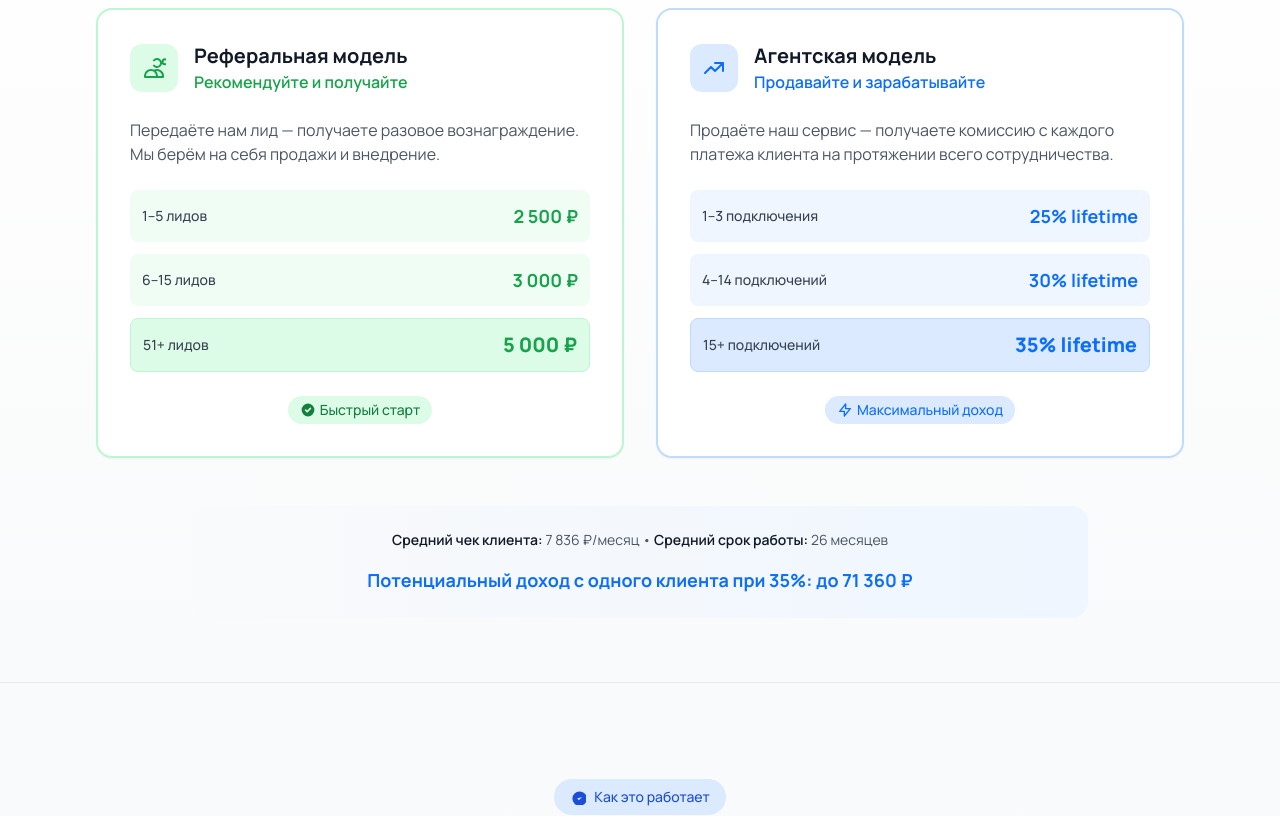
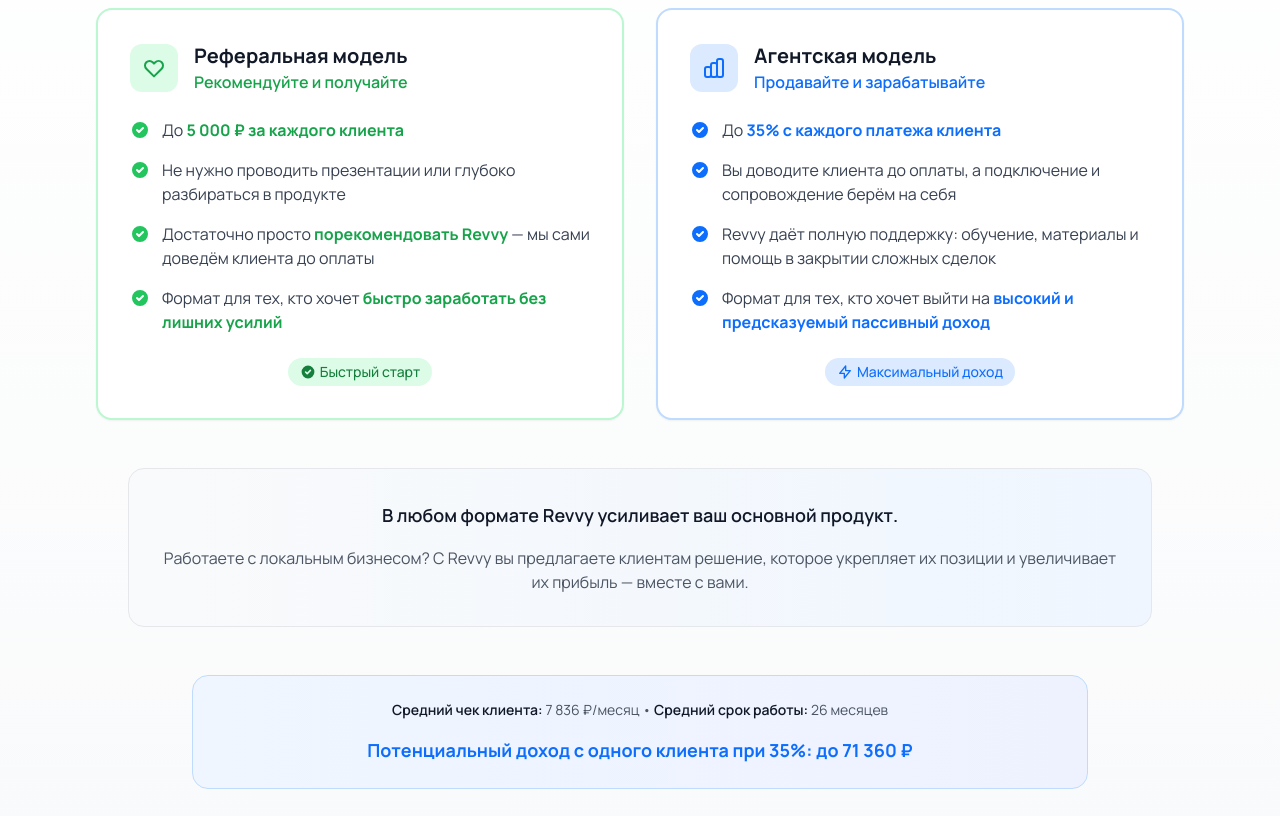
Before and after one commit to tsycunoff/revvy-partners, a React (Vite) app: page / in a window 1280 px wide. Shown: the part 980-1796 px from the top of the page. Built offline with nearby package versions, Linux system fonts and the light colour scheme.

Commit message:
feat: Update partnership model icons and descriptions
Refactors the partnership models overview component to use new SVG icons and slightly adjusted descriptions for clarity and improved visual appeal.

```diff
--- a/components/PartnershipModelsOverview.tsx
+++ b/components/PartnershipModelsOverview.tsx
@@ -19,7 +19,7 @@
             <div className="flex items-center mb-6">
               <div className="w-12 h-12 bg-green-100 rounded-xl flex items-center justify-center mr-4 group-hover:bg-green-200 transition-colors duration-300">
                 <svg className="w-6 h-6 text-green-600" fill="none" stroke="currentColor" viewBox="0 0 24 24">
-                  <path strokeLinecap="round" strokeLinejoin="round" strokeWidth={2} d="M12 4.354a4 4 0 110 5.292M15 21H3v-1a6 6 0 0112 0v1zm0 0h6v-1a6 6 0 00-9-5.197m13.5-9a2.5 2.5 0 11-5 0 2.5 2.5 0 015 0z" />
+                  <path strokeLinecap="round" strokeLinejoin="round" strokeWidth={2} d="M4.318 6.318a4.5 4.5 0 000 6.364L12 20.364l7.682-7.682a4.5 4.5 0 00-6.364-6.364L12 7.636l-1.318-1.318a4.5 4.5 0 00-6.364 0z" />
                 </svg>
               </div>
               <div>
@@ -28,23 +28,41 @@
               </div>
             </div>
 
-            <p className="text-gray-600 mb-6">
-              Передаёте нам лид — получаете разовое вознаграждение.
-              Мы берём на себя продажи и внедрение.
-            </p>
+            <div className="space-y-4 mb-6">
+              <div className="flex items-start">
+                <svg className="w-5 h-5 text-green-500 mr-3 mt-0.5 flex-shrink-0" fill="currentColor" viewBox="0 0 20 20">
+                  <path fillRule="evenodd" d="M10 18a8 8 0 100-16 8 8 0 000 16zm3.707-9.293a1 1 0 00-1.414-1.414L9 10.586 7.707 9.293a1 1 0 00-1.414 1.414l2 2a1 1 0 001.414 0l4-4z" clipRule="evenodd" />
+                </svg>
+                <p className="text-gray-700">
+                  До <span className="font-bold text-green-600">5 000 ₽ за каждого клиента</span>
+                </p>
+              </div>
 
-            <div className="space-y-3 mb-6">
-              <div className="flex justify-between items-center p-3 bg-green-50 rounded-lg">
-                <span className="text-sm font-medium text-gray-700">1–5 лидов</span>
-                <span className="text-lg font-bold text-green-600">2 500 ₽</span>
+              <div className="flex items-start">
+                <svg className="w-5 h-5 text-green-500 mr-3 mt-0.5 flex-shrink-0" fill="currentColor" viewBox="0 0 20 20">
+                  <path fillRule="evenodd" d="M10 18a8 8 0 100-16 8 8 0 000 16zm3.707-9.293a1 1 0 00-1.414-1.414L9 10.586 7.707 9.293a1 1 0 00-1.414 1.414l2 2a1 1 0 001.414 0l4-4z" clipRule="evenodd" />
+                </svg>
+                <p className="text-gray-700">
+                  Не нужно проводить презентации или глубоко разбираться в продукте
+                </p>
               </div>
-              <div className="flex justify-between items-center p-3 bg-green-50 rounded-lg">
-                <span className="text-sm font-medium text-gray-700">6–15 лидов</span>
-                <span className="text-lg font-bold text-green-600">3 000 ₽</span>
+
+              <div className="flex items-start">
+                <svg className="w-5 h-5 text-green-500 mr-3 mt-0.5 flex-shrink-0" fill="currentColor" viewBox="0 0 20 20">
+                  <path fillRule="evenodd" d="M10 18a8 8 0 100-16 8 8 0 000 16zm3.707-9.293a1 1 0 00-1.414-1.414L9 10.586 7.707 9.293a1 1 0 00-1.414 1.414l2 2a1 1 0 001.414 0l4-4z" clipRule="evenodd" />
+                </svg>
+                <p className="text-gray-700">
+                  Достаточно просто <span className="font-bold text-green-600">порекомендовать Revvy</span> — мы сами доведём клиента до оплаты
+                </p>
               </div>
-              <div className="flex justify-between items-center p-3 bg-green-100 rounded-lg border border-green-200">
-                <span className="text-sm font-medium text-gray-700">51+ лидов</span>
-                <span className="text-xl font-extrabold text-green-600">5 000 ₽</span>
+
+              <div className="flex items-start">
+                <svg className="w-5 h-5 text-green-500 mr-3 mt-0.5 flex-shrink-0" fill="currentColor" viewBox="0 0 20 20">
+                  <path fillRule="evenodd" d="M10 18a8 8 0 100-16 8 8 0 000 16zm3.707-9.293a1 1 0 00-1.414-1.414L9 10.586 7.707 9.293a1 1 0 00-1.414 1.414l2 2a1 1 0 001.414 0l4-4z" clipRule="evenodd" />
+                </svg>
+                <p className="text-gray-700">
+                  Формат для тех, кто хочет <span className="font-bold text-green-600">быстро заработать без лишних усилий</span>
+                </p>
               </div>
             </div>
 
@@ -63,7 +81,7 @@
             <div className="flex items-center mb-6">
               <div className="w-12 h-12 bg-blue-100 rounded-xl flex items-center justify-center mr-4 group-hover:bg-blue-200 transition-colors duration-300">
                 <svg className="w-6 h-6 text-[#0D6EFD]" fill="none" stroke="currentColor" viewBox="0 0 24 24">
-                  <path strokeLinecap="round" strokeLinejoin="round" strokeWidth={2} d="M13 7h8m0 0v8m0-8l-8 8-4-4-6 6" />
+                  <path strokeLinecap="round" strokeLinejoin="round" strokeWidth={2} d="M9 19v-6a2 2 0 00-2-2H5a2 2 0 00-2 2v6a2 2 0 002 2h2a2 2 0 002-2zm0 0V9a2 2 0 012-2h2a2 2 0 012 2v10m-6 0a2 2 0 002 2h2a2 2 0 002-2m0 0V5a2 2 0 012-2h2a2 2 0 012 2v14a2 2 0 01-2 2h-2a2 2 0 01-2-2z" />
                 </svg>
               </div>
               <div>
@@ -72,23 +90,41 @@
               </div>
             </div>
 
-            <p className="text-gray-600 mb-6">
-              Продаёте наш сервис — получаете комиссию с каждого платежа клиента
-              на протяжении всего сотрудничества.
-            </p>
+            <div className="space-y-4 mb-6">
+              <div className="flex items-start">
+                <svg className="w-5 h-5 text-[#0D6EFD] mr-3 mt-0.5 flex-shrink-0" fill="currentColor" viewBox="0 0 20 20">
+                  <path fillRule="evenodd" d="M10 18a8 8 0 100-16 8 8 0 000 16zm3.707-9.293a1 1 0 00-1.414-1.414L9 10.586 7.707 9.293a1 1 0 00-1.414 1.414l2 2a1 1 0 001.414 0l4-4z" clipRule="evenodd" />
+                </svg>
+                <p className="text-gray-700">
+                  До <span className="font-bold text-[#0D6EFD]">35% с каждого платежа клиента</span>
+                </p>
+              </div>
 
-            <div className="space-y-3 mb-6">
-              <div className="flex justify-between items-center p-3 bg-blue-50 rounded-lg">
-                <span className="text-sm font-medium text-gray-700">1–3 подключения</span>
-                <span className="text-lg font-bold text-[#0D6EFD]">25% lifetime</span>
+              <div className="flex items-start">
+                <svg className="w-5 h-5 text-[#0D6EFD] mr-3 mt-0.5 flex-shrink-0" fill="currentColor" viewBox="0 0 20 20">
+                  <path fillRule="evenodd" d="M10 18a8 8 0 100-16 8 8 0 000 16zm3.707-9.293a1 1 0 00-1.414-1.414L9 10.586 7.707 9.293a1 1 0 00-1.414 1.414l2 2a1 1 0 001.414 0l4-4z" clipRule="evenodd" />
+                </svg>
+                <p className="text-gray-700">
+                  Вы доводите клиента до оплаты, а подключение и сопровождение берём на себя
+                </p>
               </div>
-              <div className="flex justify-between items-center p-3 bg-blue-50 rounded-lg">
-                <span className="text-sm font-medium text-gray-700">4–14 подключений</span>
-                <span className="text-lg font-bold text-[#0D6EFD]">30% lifetime</span>
+
+              <div className="flex items-start">
+                <svg className="w-5 h-5 text-[#0D6EFD] mr-3 mt-0.5 flex-shrink-0" fill="currentColor" viewBox="0 0 20 20">
+                  <path fillRule="evenodd" d="M10 18a8 8 0 100-16 8 8 0 000 16zm3.707-9.293a1 1 0 00-1.414-1.414L9 10.586 7.707 9.293a1 1 0 00-1.414 1.414l2 2a1 1 0 001.414 0l4-4z" clipRule="evenodd" />
+                </svg>
+                <p className="text-gray-700">
+                  Revvy даёт полную поддержку: обучение, материалы и помощь в закрытии сложных сделок
+                </p>
               </div>
-              <div className="flex justify-between items-center p-3 bg-blue-100 rounded-lg border border-blue-200">
-                <span className="text-sm font-medium text-gray-700">15+ подключений</span>
-                <span className="text-xl font-extrabold text-[#0D6EFD]">35% lifetime</span>
+
+              <div className="flex items-start">
+                <svg className="w-5 h-5 text-[#0D6EFD] mr-3 mt-0.5 flex-shrink-0" fill="currentColor" viewBox="0 0 20 20">
+                  <path fillRule="evenodd" d="M10 18a8 8 0 100-16 8 8 0 000 16zm3.707-9.293a1 1 0 00-1.414-1.414L9 10.586 7.707 9.293a1 1 0 00-1.414 1.414l2 2a1 1 0 001.414 0l4-4z" clipRule="evenodd" />
+                </svg>
+                <p className="text-gray-700">
+                  Формат для тех, кто хочет выйти на <span className="font-bold text-[#0D6EFD]">высокий и предсказуемый пассивный доход</span>
+                </p>
               </div>
             </div>
 
@@ -103,9 +139,21 @@
           </div>
         </div>
 
-        {/* Bottom stats */}
+        {/* Дополнительный блок */}
         <div className="mt-12 text-center">
-          <div className="bg-gradient-to-r from-gray-50 to-blue-50 rounded-2xl p-6 max-w-4xl mx-auto">
+          <div className="bg-gradient-to-r from-gray-50 to-blue-50 rounded-2xl p-8 max-w-5xl mx-auto border border-gray-200">
+            <p className="text-lg text-gray-700 leading-relaxed mb-4">
+              <span className="font-semibold text-gray-900">В любом формате Revvy усиливает ваш основной продукт.</span>
+            </p>
+            <p className="text-gray-600">
+              Работаете с локальным бизнесом? С Revvy вы предлагаете клиентам решение, которое укрепляет их позиции и увеличивает их прибыль — вместе с вами.
+            </p>
+          </div>
+        </div>
+
+        {/* Bottom stats - оставляем красивый блок */}
+        <div className="mt-12 text-center">
+          <div className="bg-gradient-to-r from-blue-50 to-indigo-50 rounded-2xl p-6 max-w-4xl mx-auto border border-blue-200">
             <p className="text-sm text-gray-600 mb-4">
               <span className="font-semibold text-gray-900">Средний чек клиента:</span> 7 836 ₽/месяц •
               <span className="font-semibold text-gray-900"> Средний срок работы:</span> 26 месяцев
```
